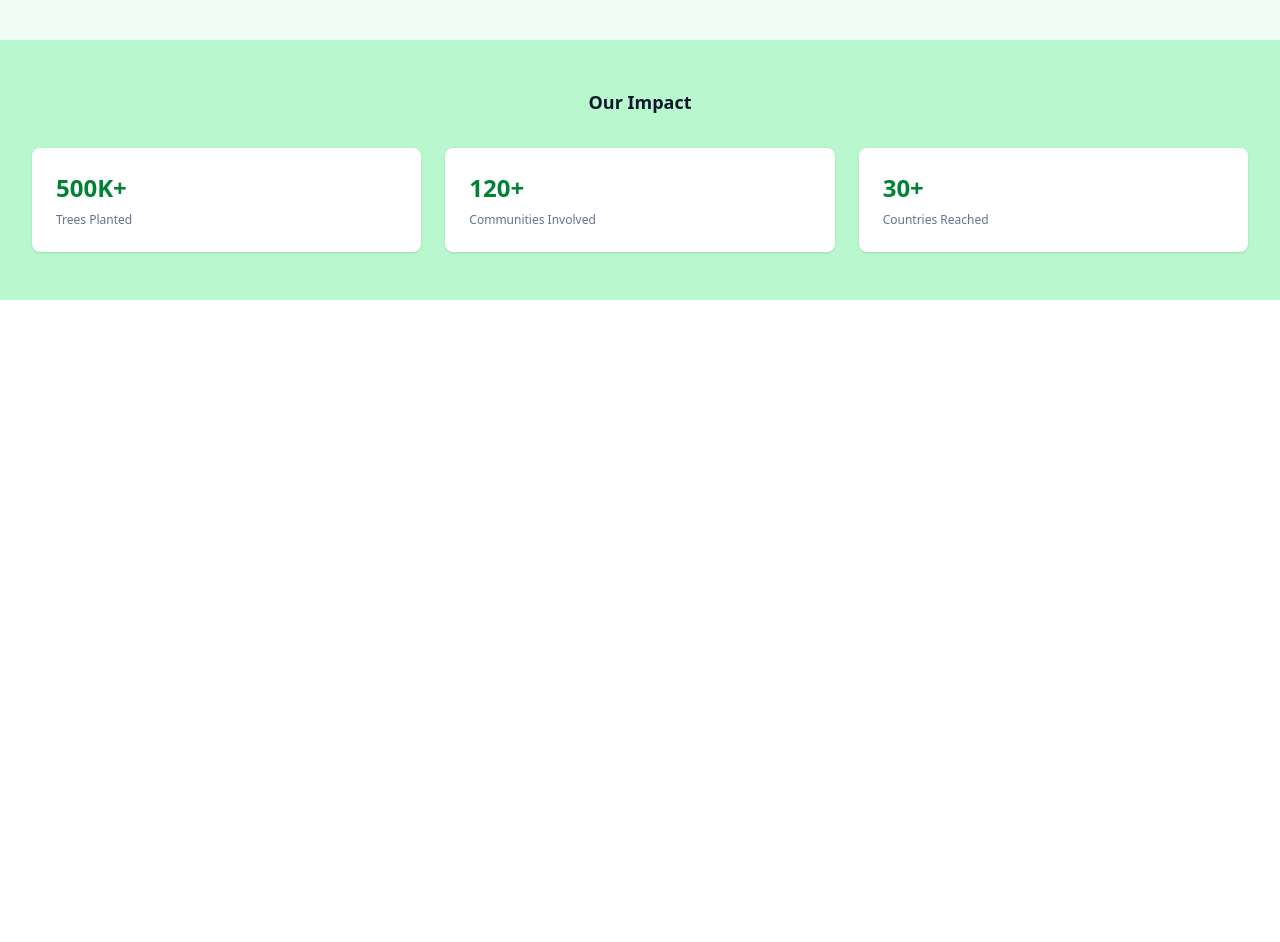
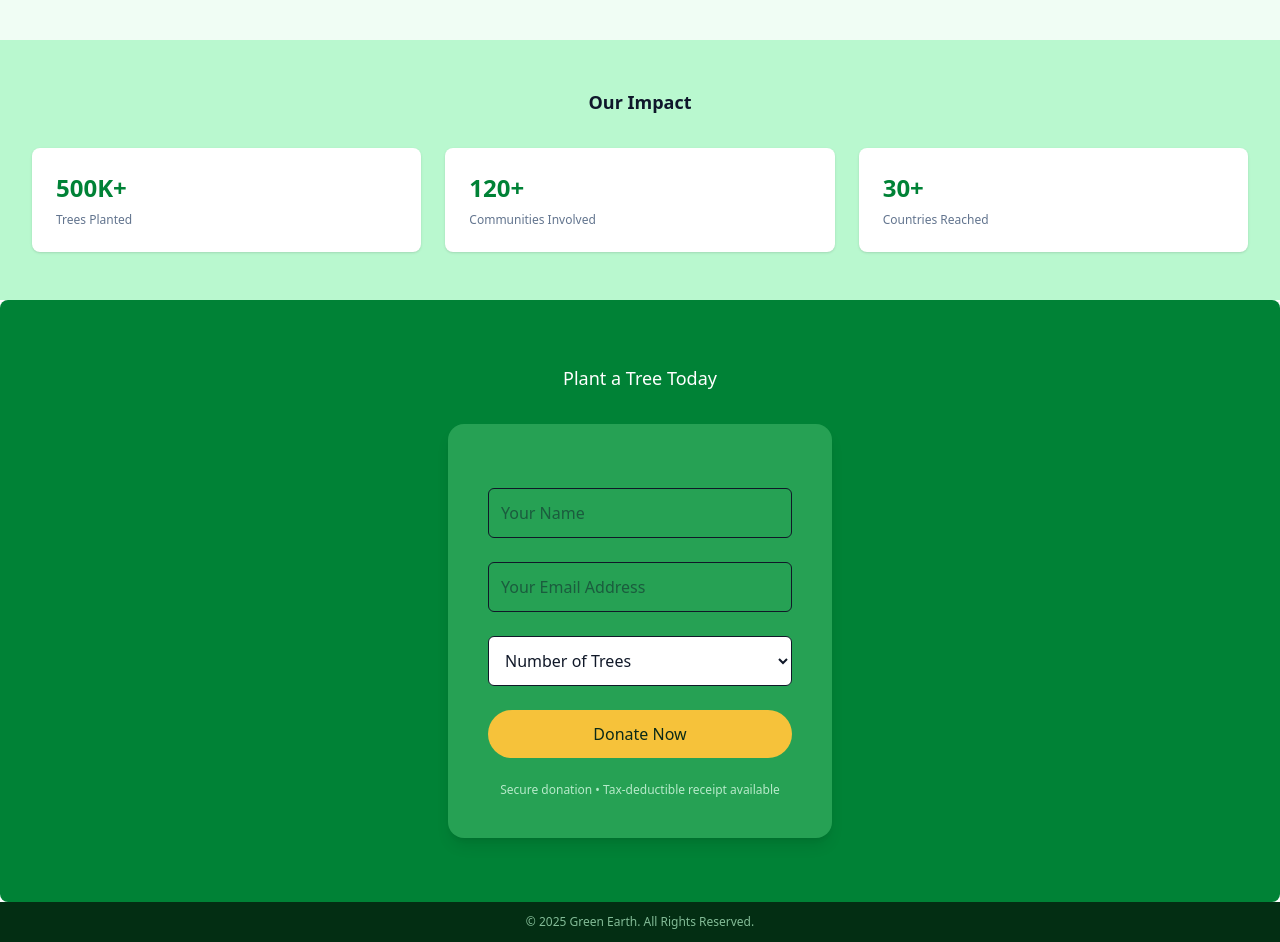
Before and after one commit to Niyamul-04/Green-Earth, a plain HTML site: page index.html in a window 1280 px wide. Shown: the part 985-1927 px from the top of the page. Before the commit the page ends 1285 px from the top, so only its background shows below. Drawn offline with nearby package versions, Linux system fonts and the light colour scheme.

Commit message:
Added footer section

```diff
--- a/index.html
+++ b/index.html
@@ -185,6 +185,39 @@
     </div>
   </section>
 
+   <section id="plant" class="bg-green-700 text-white py-16 flex flex-col rounded-lg"> <!-- Changed: added py-16 for section padding -->
+  <div class="flex-1 flex items-center justify-center">
+    <div class="w-full max-w-sm">
+      <h1 class="text-center text-lg font-medium mb-8">Plant a Tree Today</h1> <!-- Changed: mb-6 → mb-8 for more spacing below heading -->
+      <div class="mx-auto bg-[#26a154] rounded-2xl shadow-lg p-10 w-full max-w-md"> <!-- Changed: bg color and padding (p-10) -->
+        <form class="space-y-6 mt-6"> <!-- Changed: space-y-4 → space-y-6, added mt-6 for top margin -->
+          <input type="text" placeholder="Your Name" required class="w-full px-3 py-3 rounded-md text-gray-900"> <!-- Changed: py-2 → py-3 for bigger input -->
+          <input type="email" placeholder="Your Email Address" required class="w-full px-3 py-3 rounded-md text-gray-900"> <!-- Changed: py-2 → py-3 -->
+          <select class="w-full px-3 py-3 rounded-md text-gray-900 bg-white"> <!-- Changed: py-2 → py-3 -->
+            <option value="1">Number of Trees</option>
+            <option value="1">1 tree - $5</option>
+            <option value="2">2 trees - $10</option>
+            <option value="5">5 trees - $25</option>
+            <option value="10">10 trees - $50</option>
+            <option value="25">25 trees - $100</option>
+          </select>
+          <button type="submit" class="w-full px-4 py-3 rounded-full bg-[#f6c23a] text-[#0b2a18] font-medium hover:bg-[#e6b32f] transition">Donate Now</button> <!-- Changed: py-2 → py-3 -->
+        </form>
+        <div class="mt-6 text-center text-xs text-green-100/80"> <!-- Changed: mt-4 → mt-6 -->
+          Secure donation • Tax-deductible receipt available
+        </div>
+      </div>
+    </div>
+  </div>
+</section>
 
+
+  <!-- footer -->
+
+    <footer class="bg-[#032e13] py-3 text-center text-xs text-green-200/70">
+    © 2025 Green Earth. All Rights Reserved.
+  </footer>
+
+<script src="./script.js/index.js"></script>
 </body>
 </html>
```
